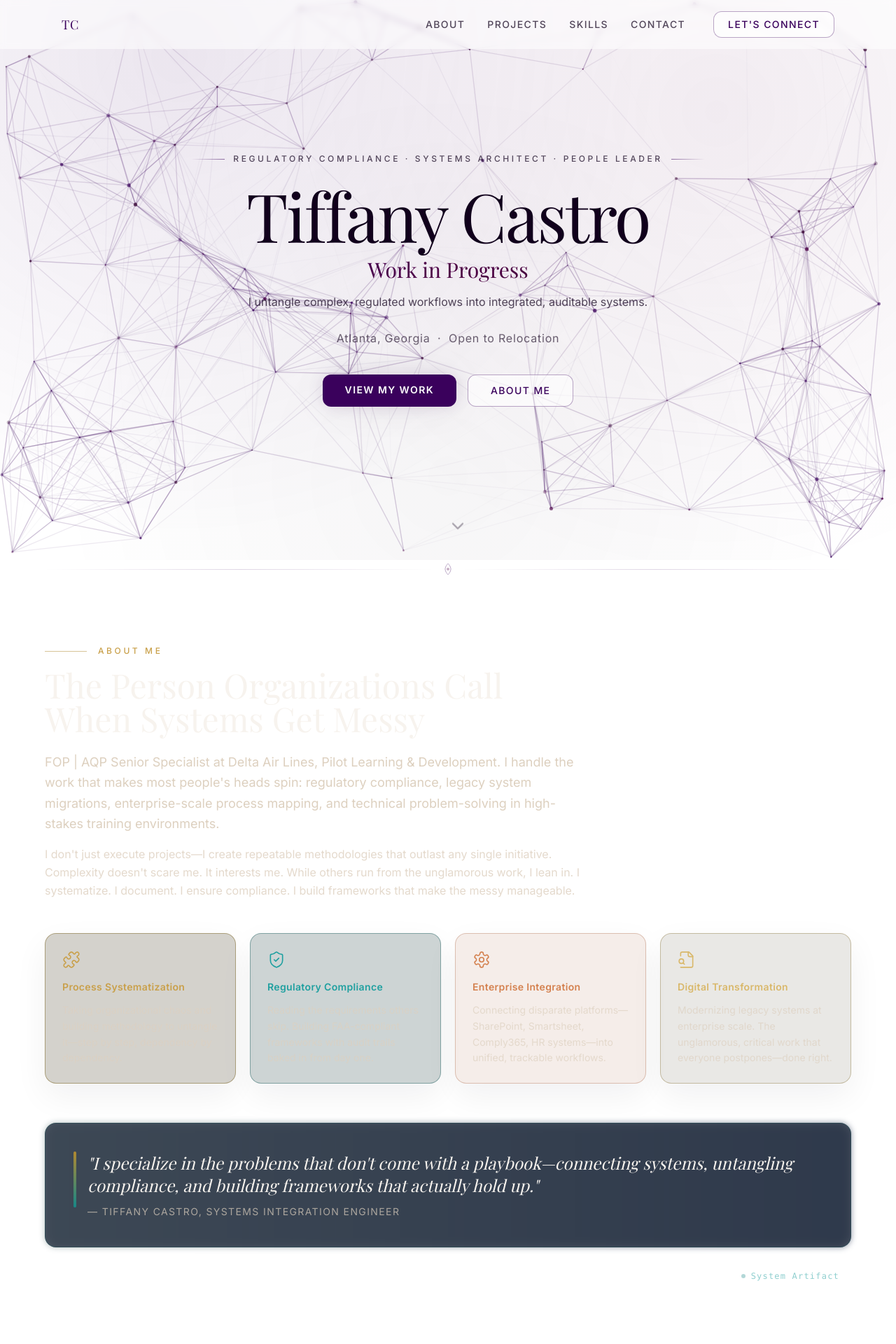
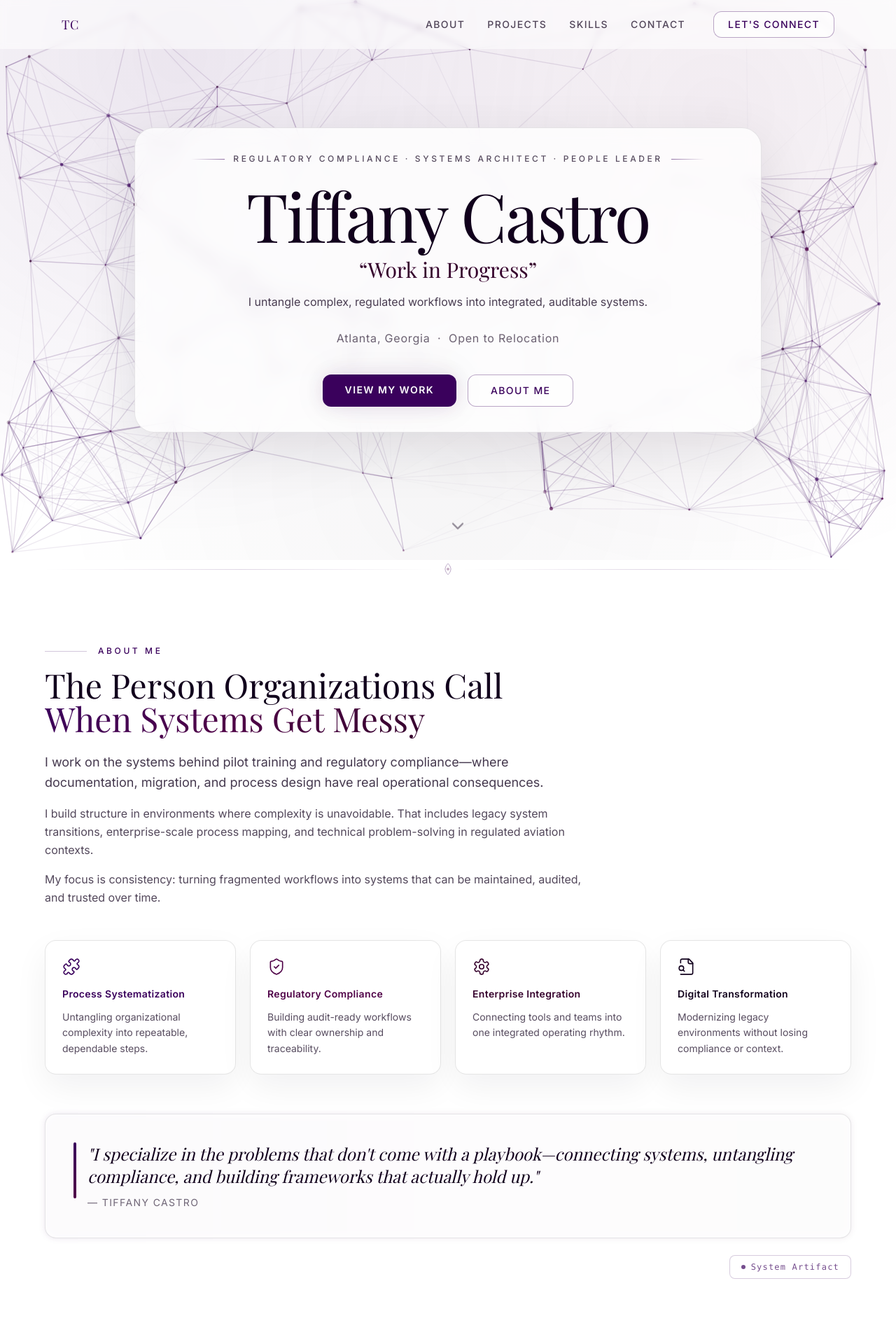
Before and after one commit to TiffOnTour83/BoltWebsite, a React (Vite) app: page / in a window 1280 px wide. Shown: the top 1920 px of the page at 70% size. Built offline with nearby package versions, Linux system fonts and the light colour scheme.

Commit message:
Improve hero readability with translucent panel; reformat tagline; apply amethyst theme to About and update copy; fix footer contrast and remove Delta branding

```diff
--- a/src/components/About.tsx
+++ b/src/components/About.tsx
@@ -6,34 +6,34 @@ const pillars = [
   {
     icon: Puzzle,
     title: 'Process Systematization',
-    desc: 'Taking organizational chaos and building methodology to untangle it—step by step, dependency by dependency.',
-    color: 'text-gold-400',
-    border: 'border-gold-700/40',
-    bg: 'bg-gold-900/20',
+    desc: 'Untangling organizational complexity into repeatable, dependable steps.',
+    color: 'text-[#3a015c]',
+    border: 'border-black/10',
+    bg: 'bg-white/70',
   },
   {
     icon: ShieldCheck,
     title: 'Regulatory Compliance',
-    desc: 'Reading the requirements others skip. Building FAA-compliant frameworks with audit trails baked in from day one.',
-    color: 'text-teal-400',
-    border: 'border-teal-700/40',
-    bg: 'bg-teal-900/20',
+    desc: 'Building audit-ready workflows with clear ownership and traceability.',
+    color: 'text-[#4f0147]',
+    border: 'border-black/10',
+    bg: 'bg-white/70',
   },
   {
     icon: Settings,
     title: 'Enterprise Integration',
-    desc: 'Connecting disparate platforms—SharePoint, Smartsheet, Comply365, HR systems—into unified, trackable workflows.',
-    color: 'text-copper-400',
-    border: 'border-copper-600/30',
-    bg: 'bg-copper-600/10',
+    desc: 'Connecting tools and teams into one integrated operating rhythm.',
+    color: 'text-[#35012c]',
+    border: 'border-black/10',
+    bg: 'bg-white/70',
   },
   {
     icon: FileSearch,
     title: 'Digital Transformation',
-    desc: 'Modernizing legacy systems at enterprise scale. The unglamorous, critical work that everyone postpones—done right.',
-    color: 'text-gold-300',
-    border: 'border-gold-700/30',
-    bg: 'bg-gold-900/10',
+    desc: 'Modernizing legacy environments without losing compliance or context.',
+    color: 'text-[#11001c]',
+    border: 'border-black/10',
+    bg: 'bg-white/70',
   },
 ];
 
@@ -63,21 +63,24 @@ export default function About() {
       <div className="max-w-6xl mx-auto">
         {/* Section label */}
         <div className="reveal flex items-center gap-4 mb-4">
-          <div className="h-px flex-1 max-w-[60px] bg-gold-500/50" />
-          <span className="text-gold-400 text-xs tracking-[0.3em] uppercase font-medium">About Me</span>
+          <div className="h-px flex-1 max-w-[60px]" style={{ background: 'rgba(58,1,92,0.22)' }} />
+          <span className="text-[#3a015c] text-xs tracking-[0.3em] uppercase font-medium">About Me</span>
         </div>
 
         <div className="reveal mb-12">
-          <h2 className="font-display text-4xl md:text-5xl text-warm-100 leading-tight mb-6">
+          <h2 className="font-display text-4xl md:text-5xl leading-tight mb-6" style={{ color: '#11001c' }}>
             The Person Organizations Call<br />
-            <span className="text-gradient-gold">When Systems Get Messy</span>
+            <span className="text-gradient-amethyst">When Systems Get Messy</span>
           </h2>
           <div className="max-w-3xl space-y-4">
-            <p className="text-warm-300 text-lg leading-relaxed">
-              FOP | AQP Senior Specialist at Delta Air Lines, Pilot Learning &amp; Development. I handle the work that makes most people's heads spin: regulatory compliance, legacy system migrations, enterprise-scale process mapping, and technical problem-solving in high-stakes training environments.
+            <p className="text-lg leading-relaxed" style={{ color: 'rgba(17,0,28,0.78)' }}>
+              I work on the systems behind pilot training and regulatory compliance—where documentation, migration, and process design have real operational consequences.
             </p>
-            <p className="text-warm-300/80 leading-relaxed">
-              I don't just execute projects—I create repeatable methodologies that outlast any single initiative. Complexity doesn't scare me. It interests me. While others run from the unglamorous work, I lean in. I systematize. I document. I ensure compliance. I build frameworks that make the messy manageable.
+            <p className="leading-relaxed" style={{ color: 'rgba(17,0,28,0.72)' }}>
+              I build structure in environments where complexity is unavoidable. That includes legacy system transitions, enterprise-scale process mapping, and technical problem-solving in regulated aviation contexts.
+            </p>
+            <p className="leading-relaxed" style={{ color: 'rgba(17,0,28,0.72)' }}>
+              My focus is consistency: turning fragmented workflows into systems that can be maintained, audited, and trusted over time.
             </p>
           </div>
         </div>
@@ -85,31 +88,45 @@ export default function About() {
         {/* Core pillars */}
         <div className="grid grid-cols-1 sm:grid-cols-2 lg:grid-cols-4 gap-5">
           {pillars.map((p) => (
-            <div
-              key={p.title}
-              className={`reveal card-base ${p.border} ${p.bg} flex flex-col gap-3 group`}
-            >
+            <div key={p.title} className={`reveal card-base ${p.border} ${p.bg} flex flex-col gap-3 group`}>
               <div className={`${p.color} mb-1`}>
                 <p.icon size={26} strokeWidth={1.5} />
               </div>
               <h3 className={`font-semibold text-sm tracking-wide ${p.color}`}>{p.title}</h3>
-              <p className="text-warm-300/70 text-sm leading-relaxed">{p.desc}</p>
+              <p className="text-sm leading-relaxed" style={{ color: 'rgba(17,0,28,0.70)' }}>
+                {p.desc}
+              </p>
             </div>
           ))}
         </div>
 
         {/* Brand statement */}
         <div className="reveal mt-14 relative">
-          <div className="absolute inset-0 rounded-2xl bg-gradient-to-r from-teal-900/30 to-navy-800/50 blur-sm" />
-          <div className="relative border border-teal-700/30 rounded-2xl p-8 md:p-10 bg-navy-900/70 backdrop-blur-sm">
+          <div
+            className="absolute inset-0 rounded-2xl blur-sm"
+            style={{
+              background:
+                'linear-gradient(90deg, rgba(58,1,92,0.10), rgba(79,1,71,0.08), rgba(53,1,44,0.08))',
+            }}
+          />
+          <div
+            className="relative border rounded-2xl p-8 md:p-10 backdrop-blur-sm"
+            style={{
+              borderColor: 'rgba(17,0,28,0.10)',
+              background: 'rgba(255,255,255,0.82)',
+            }}
+          >
             <div className="flex items-start gap-4">
-              <div className="hidden sm:block w-1 h-full min-h-[80px] bg-gradient-to-b from-gold-500 to-teal-500 rounded-full flex-shrink-0" />
+              <div
+                className="hidden sm:block w-1 h-full min-h-[80px] rounded-full flex-shrink-0"
+                style={{ background: 'linear-gradient(to bottom, #3a015c, #4f0147)' }}
+              />
               <div>
-                <p className="font-display text-xl md:text-2xl text-warm-100 leading-relaxed italic mb-3">
+                <p className="font-display text-xl md:text-2xl leading-relaxed italic mb-3" style={{ color: '#11001c' }}>
                   "I specialize in the problems that don't come with a playbook—connecting systems, untangling compliance, and building frameworks that actually hold up."
                 </p>
-                <p className="text-warm-300/70 text-sm tracking-widest uppercase">
-                  — Tiffany Castro, Systems Integration Engineer
+                <p className="text-sm tracking-widest uppercase" style={{ color: 'rgba(17,0,28,0.60)' }}>
+                  — Tiffany Castro
                 </p>
               </div>
             </div>
@@ -120,10 +137,15 @@ export default function About() {
         <div className="reveal mt-6 flex justify-end">
           <button
             onClick={() => setArtifactOpen(true)}
-            className="flex items-center gap-2 text-teal-400/50 hover:text-teal-300 text-xs tracking-widest transition-colors duration-300 font-mono px-4 py-2 rounded-lg hover:bg-teal-900/20 border border-transparent hover:border-teal-800/40"
+            className="flex items-center gap-2 text-xs tracking-widest transition-colors duration-300 font-mono px-4 py-2 rounded-lg"
+            style={{
+              color: 'rgba(58,1,92,0.70)',
+              border: '1px solid rgba(58,1,92,0.20)',
+              background: 'rgba(255,255,255,0.65)',
+            }}
             title="System Artifact — for the curious"
           >
-            <span className="w-1.5 h-1.5 rounded-full bg-teal-500/60 animate-pulse-slow inline-block" />
+            <span className="w-1.5 h-1.5 rounded-full inline-block" style={{ background: 'rgba(58,1,92,0.70)' }} />
             System Artifact
           </button>
         </div>
--- a/src/components/Hero.tsx
+++ b/src/components/Hero.tsx
@@ -24,12 +24,27 @@ export default function Hero() {
         }}
       />
 
-      <div ref={titleRef} className="reveal relative z-10 text-center max-w-4xl mx-auto">
+      {/* Content panel (adds contrast over the constellation map) */}
+      <div
+        className="relative z-10 w-full max-w-4xl mx-auto"
+        style={{
+          background: 'rgba(255,255,255,0.78)',
+          border: '1px solid rgba(17,0,28,0.10)',
+          borderRadius: 28,
+          padding: '2.25rem 1.75rem',
+          boxShadow: '0 24px 80px rgba(17,0,28,0.10)',
+          backdropFilter: 'blur(10px)',
+        }}
+      >
+        <div ref={titleRef} className="reveal text-center">
           {/* Eyebrow */}
           <div className="flex items-center justify-center gap-3 mb-6">
             <div
               className="h-px w-12"
-            style={{ background: 'linear-gradient(to right, transparent, rgba(58,1,92,0.55))' }}
+              style={{
+                background:
+                  'linear-gradient(to right, transparent, rgba(58,1,92,0.55))',
+              }}
             />
             <span
               className="text-xs tracking-[0.3em] uppercase font-medium"
@@ -39,7 +54,10 @@ export default function Hero() {
             </span>
             <div
               className="h-px w-12"
-            style={{ background: 'linear-gradient(to left, transparent, rgba(58,1,92,0.55))' }}
+              style={{
+                background:
+                  'linear-gradient(to left, transparent, rgba(58,1,92,0.55))',
+              }}
             />
           </div>
 
@@ -49,14 +67,17 @@ export default function Hero() {
           </h1>
 
           {/* Tagline */}
-        <p className="font-display text-2xl md:text-3xl mb-4 leading-snug text-gradient-amethyst">
-          Work in Progress
+          <p
+            className="font-display text-2xl md:text-3xl mb-4 leading-snug"
+            style={{ color: '#35012c' }}
+          >
+            “Work in Progress”
           </p>
 
           {/* Snapshot */}
           <p
             className="text-sm md:text-base max-w-2xl mx-auto leading-relaxed mb-7"
-          style={{ color: 'rgba(17,0,28,0.72)' }}
+            style={{ color: 'rgba(17,0,28,0.76)' }}
           >
             I untangle complex, regulated workflows into integrated, auditable systems.
           </p>
@@ -94,12 +115,13 @@ export default function Hero() {
             </a>
           </div>
         </div>
+      </div>
 
       {/* Scroll indicator */}
       <a
         href="#about"
         className="absolute bottom-8 left-1/2 -translate-x-1/2 transition-colors animate-bounce"
-        style={{ color: 'rgba(17,0,28,0.35)' }}
+        style={{ color: 'rgba(17,0,28,0.45)' }}
         aria-label="Scroll down"
       >
         <ChevronDown size={28} />
```
Also changed, not shown: src/components/Footer.tsx (+23 -8 lines). Lines whose indentation alone changed are shown as unchanged.
